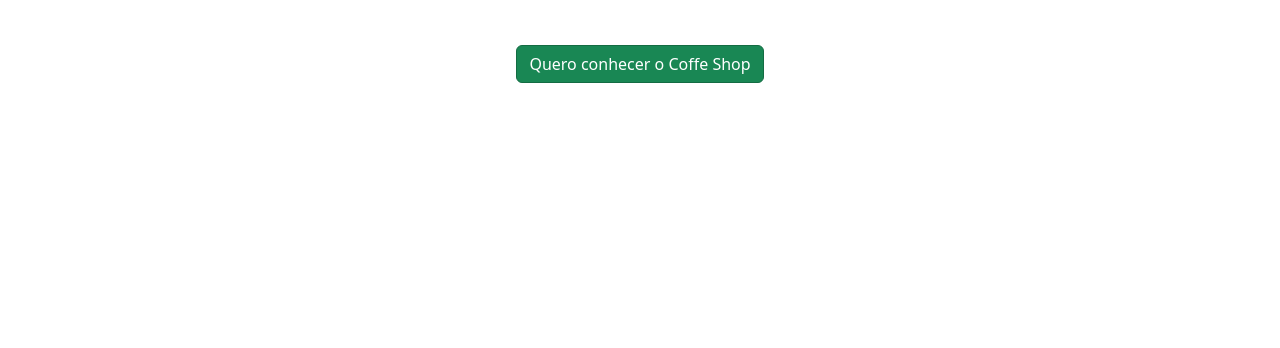
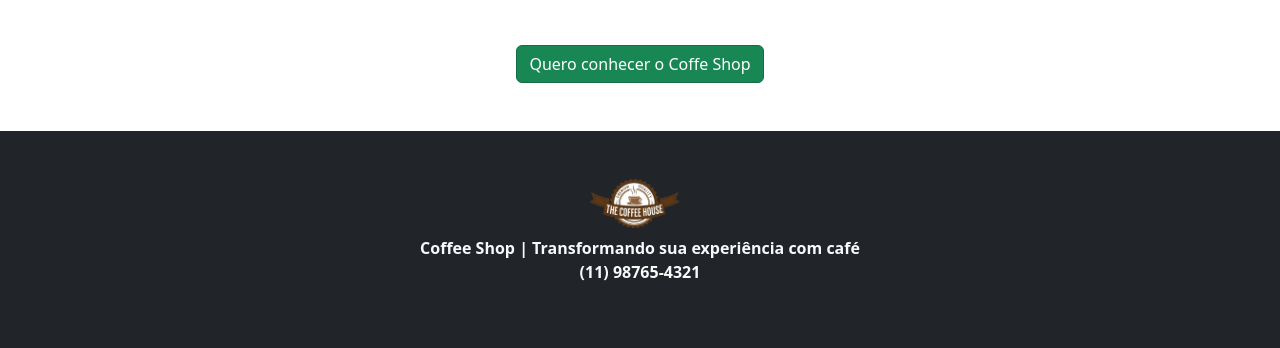
Before and after one commit to rodolforsf/coffee-shop, a plain HTML site: page index.html in a window 1280 px wide. Shown: the part 1944-2292 px from the top of the page. Before the commit the page ends 2075 px from the top, so only its background shows below. Drawn offline with nearby package versions, Linux system fonts and the light colour scheme.

Commit message:
Inserção do Rodapé

```diff
--- a/index.html
+++ b/index.html
@@ -454,6 +454,15 @@
 
   </main>
 
+  <!-- Footer  -->
+  <footer class="text-center bg-dark p-5 mt-5 text-light">
+    <img width="100" src="assets/images/logo-footer.png" alt="Logotipo Coffee Shop">
+    <p class="mt-2 mb-0 fw-bold">
+      Coffee Shop | Transformando sua experiência com café
+    </p>
+    <p class="fw-bold">(11) 98765-4321</p>
+  </footer>
+
 
 
 
```
Also changed, not shown: assets/images/logo-footer.png (added).
